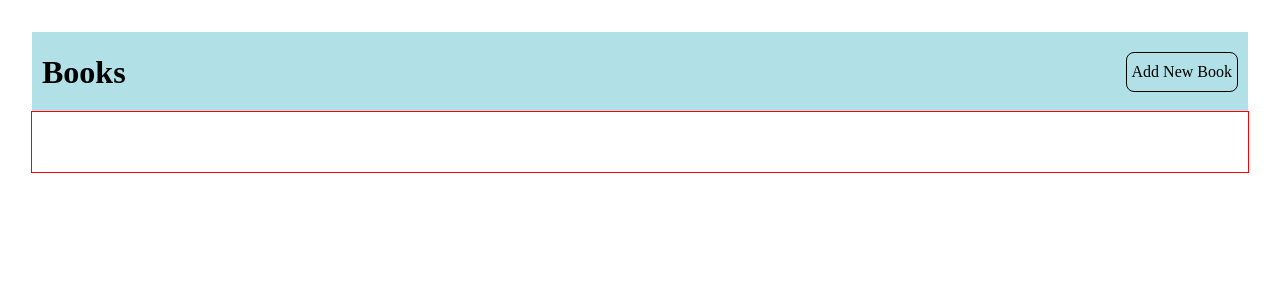
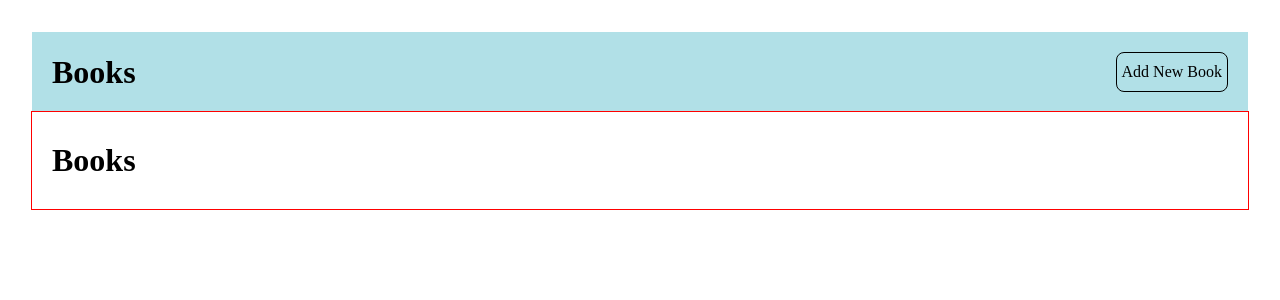
Before and after one commit to adetoye-dev/books-library-demo, a React (Vite) app in the folder client/: page / in a window 1280 px wide. Shown: the top 300 px of the page. Built offline with nearby package versions, Linux system fonts and the light colour scheme.

Commit message:
Import and render books

```diff
--- a/client/src/pages/Home.css
+++ b/client/src/pages/Home.css
@@ -3,7 +3,7 @@
   justify-content: space-between;
   align-items: center;
   width: 100%;
-  padding: 20px 10px;
+  padding: 20px;
   background-color: hsl(187, 52%, 80%);
 }
 
--- a/client/src/pages/Home.jsx
+++ b/client/src/pages/Home.jsx
@@ -1,4 +1,5 @@
 import { Link } from "react-router-dom";
+import Books from "../components/Books";
 import "./Home.css";
 
 const Home = () => {
@@ -8,7 +9,9 @@ const Home = () => {
         <h1 className="title">Books</h1>
         <Link className="add-book-btn">Add New Book</Link>
       </header>
-      <main className="main"></main>
+      <main className="main">
+        <Books />
+      </main>
     </div>
   );
 };
```
